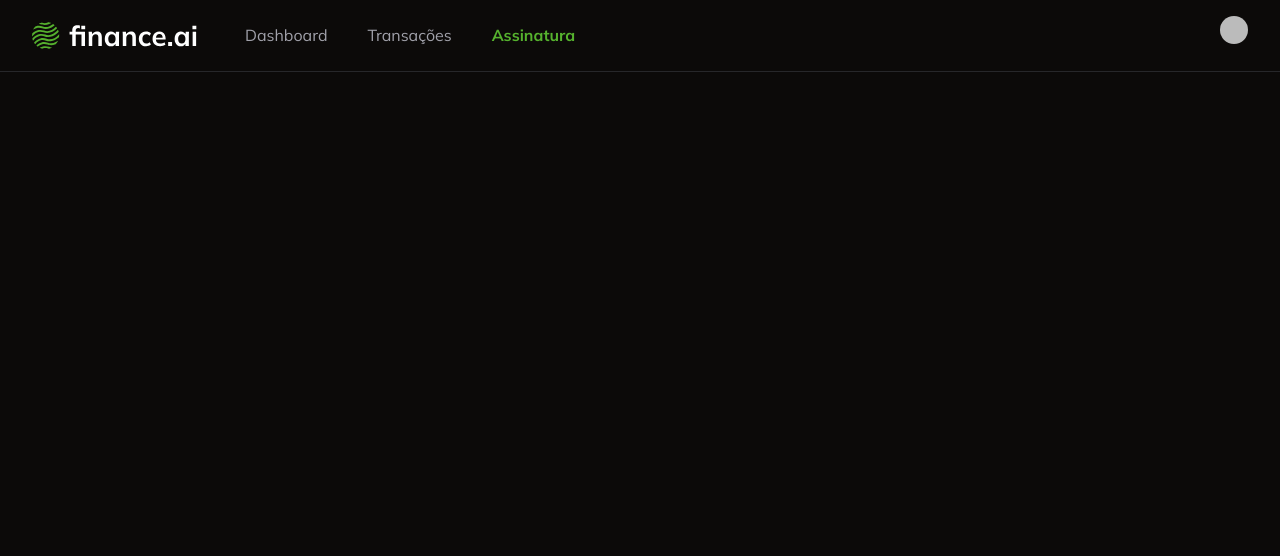
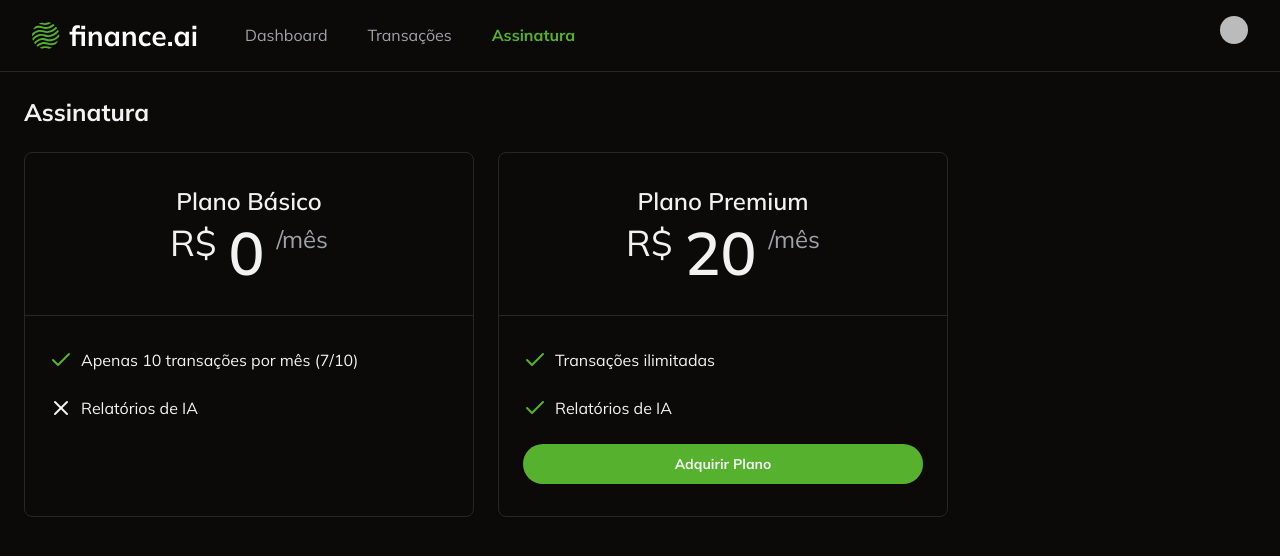
Before and after one commit to amonn3/finance-ai, a Next.js app: page /subscriptions in a window 1280 px wide. Shown: the top 556 px of the page. Built offline with nearby package versions, Linux system fonts and the light colour scheme; no server answers; sample sign-in values are in the browser's storage; some icons are missing.

Commit message:
feat: ensure user is redirected to checkout when acquiring plan

```diff
--- /dev/null
+++ b/app/subscriptions/_components/acquire-plan-button.tsx
@@ -0,0 +1,33 @@
+"use client";
+import { Button } from "@/app/_components/ui/button";
+import { createStripeCheckout } from "../actions/create-checkout";
+import { loadStripe } from "@stripe/stripe-js";
+
+const AcquirePlanButton = () => {
+  const handleAcquirePlan = async () => {
+    const { sessionId } = await createStripeCheckout();
+    if (!sessionId) {
+      throw new Error("Session ID not found");
+    }
+
+    const stripe = await loadStripe(
+      process.env.NEXT_PUBLIC_STRIPE_PUBLISHABLE_KEY as string,
+    );
+    if (!stripe) {
+      throw new Error("Stripe not found");
+    }
+
+    await stripe.redirectToCheckout({ sessionId });
+  };
+
+  return (
+    <Button
+      className="w-full rounded-full font-bold"
+      onClick={handleAcquirePlan}
+    >
+      Adquirir Plano
+    </Button>
+  );
+};
+
+export default AcquirePlanButton;
--- /dev/null
+++ b/app/subscriptions/actions/create-checkout/index.ts
@@ -0,0 +1,38 @@
+"use server";
+
+import { auth } from "@clerk/nextjs/server";
+import Stripe from "stripe";
+
+export const createStripeCheckout = async () => {
+  const { userId } = await auth();
+  if (!userId) {
+    throw new Error("Unauthorized");
+  }
+
+  if (!process.env.STRIPE_SECRET_KEY) {
+    throw new Error("Stripe secret key is not defined");
+  }
+  const stripe = new Stripe(process.env.STRIPE_SECRET_KEY, {
+    apiVersion: "2024-10-28.acacia",
+  });
+
+  const session = await stripe.checkout.sessions.create({
+    payment_method_types: ["card"],
+    mode: "subscription",
+    success_url: `http://localhost:3000`,
+    cancel_url: `http://localhost:3000`,
+    subscription_data: {
+      metadata: {
+        clerk_user_id: userId,
+      },
+    },
+    line_items: [
+      {
+        price: process.env.STRIPE_PREMIUM_PLAN_PRICE_ID,
+        quantity: 1,
+      },
+    ],
+  });
+
+  return { sessionId: session.id };
+};
--- a/app/subscriptions/page.tsx
+++ b/app/subscriptions/page.tsx
@@ -1,6 +1,9 @@
 import Navbar from "@/app/_components/navbar";
 import { auth } from "@clerk/nextjs/server";
 import { redirect } from "next/navigation";
+import { Card, CardHeader, CardContent } from "@/app/_components/ui/card";
+import { CheckIcon, XIcon } from "lucide-react";
+import AcquirePlanButton from "./_components/acquire-plan-button";
 
 const SubscriptionPage = async () => {
   const { userId } = await auth();
@@ -11,6 +14,58 @@
   return (
     <>
       <Navbar />
+      <div className="space-y-6 p-6">
+        <h1 className="text-2xl font-bold">Assinatura</h1>
+
+        <div className="flex gap-6">
+          <Card className="w-[450px]">
+            <CardHeader className="border-b border-solid py-8">
+              <h2 className="text-center text-2xl font-semibold">
+                Plano Básico
+              </h2>
+              <div className="item-center flex justify-center gap-3">
+                <span className="text-4xl">R$</span>
+                <span className="text-6xl font-semibold">0</span>
+                <span className="text-2xl text-muted-foreground">/mês</span>
+              </div>
+            </CardHeader>
+            <CardContent className="space-y-6 py-8">
+              <div className="flex items-center gap-2">
+                <CheckIcon className="text-primary" />
+                <p>Apenas 10 transações por mês (7/10)</p>
+              </div>
+              <div className="flex items-center gap-2">
+                <XIcon />
+                <p>Relatórios de IA</p>
+              </div>
+            </CardContent>
+          </Card>
+
+          <Card className="w-[450px]">
+            <CardHeader className="border-b border-solid py-8">
+              <h2 className="text-center text-2xl font-semibold">
+                Plano Premium
+              </h2>
+              <div className="item-center flex justify-center gap-3">
+                <span className="text-4xl">R$</span>
+                <span className="text-6xl font-semibold">20</span>
+                <span className="text-2xl text-muted-foreground">/mês</span>
+              </div>
+            </CardHeader>
+            <CardContent className="space-y-6 py-8">
+              <div className="flex items-center gap-2">
+                <CheckIcon className="text-primary" />
+                <p>Transações ilimitadas</p>
+              </div>
+              <div className="flex items-center gap-2">
+                <CheckIcon className="text-primary" />
+                <p>Relatórios de IA</p>
+              </div>
+              <AcquirePlanButton />
+            </CardContent>
+          </Card>
+        </div>
+      </div>
     </>
   );
 };
--- a/package.json
+++ b/package.json
@@ -21,6 +21,7 @@
     "@radix-ui/react-scroll-area": "^1.2.1",
     "@radix-ui/react-select": "^2.1.2",
     "@radix-ui/react-slot": "^1.1.0",
+    "@stripe/stripe-js": "4.9.0",
     "@tanstack/react-table": "^8.20.5",
     "class-variance-authority": "^0.7.0",
     "clsx": "^2.1.1",
@@ -37,6 +38,7 @@
     "react-number-format": "^5.4.2",
     "recharts": "^2.13.3",
     "shadcn": "2.1.3",
+    "stripe": "17.3.1",
     "tailwind-merge": "^2.5.4",
     "tailwindcss-animate": "^1.0.7",
     "zod": "^3.23.8"
```
Also changed, not shown: 1 other file (tests, documents, lock files or other folders).
